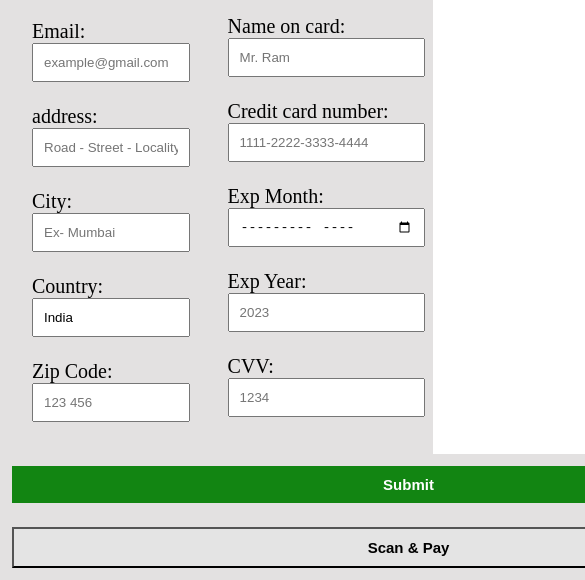
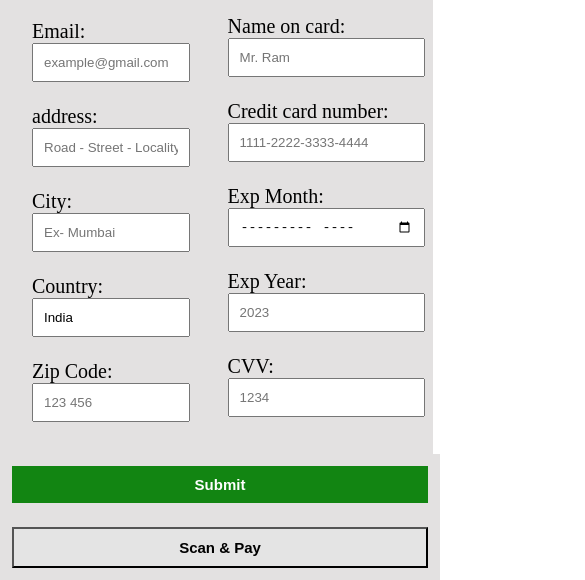
Before and after one commit to a3z4YT/The-Tution-Institute, a plain HTML site: page Premiumprocess/monthlyplan3.html in a window 390 px wide. Shown: the part 483-1063 px from the top of the page, 585 px wide, since content can reach past the window. Drawn offline with Linux system fonts and the light colour scheme.

Commit message:
Update monthlyplan3.html

```diff
--- a/Premiumprocess/monthlyplan3.html
+++ b/Premiumprocess/monthlyplan3.html
@@ -89,6 +89,16 @@
     a:hover[href="../Scan&Pay.html"]{
         color: white;
         background-color: rgb(33, 33, 33);
+    }
+
+        @media screen and (max-width:600px){
+        .submitt{
+        width: 440px;
+        }
+
+        .SP{
+            width: 440px;
+        }
     }
 </style>
 
```
